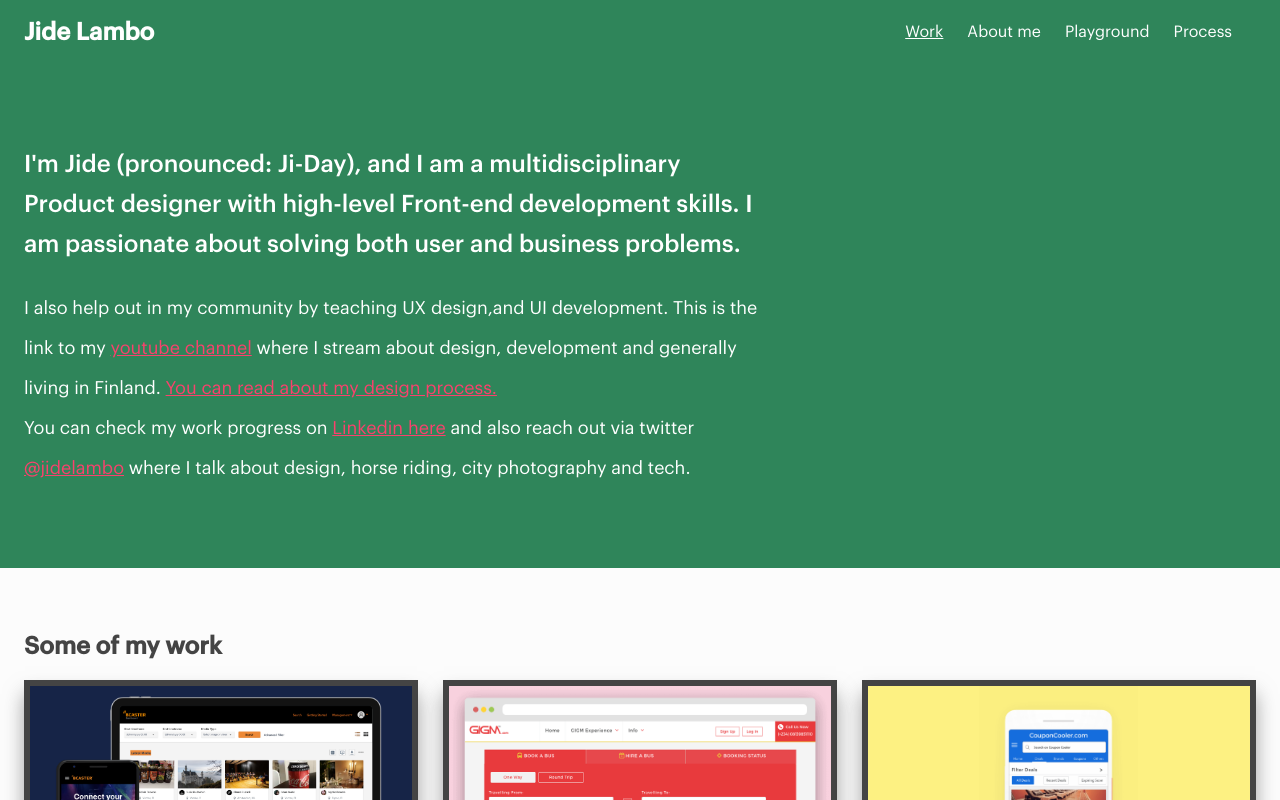
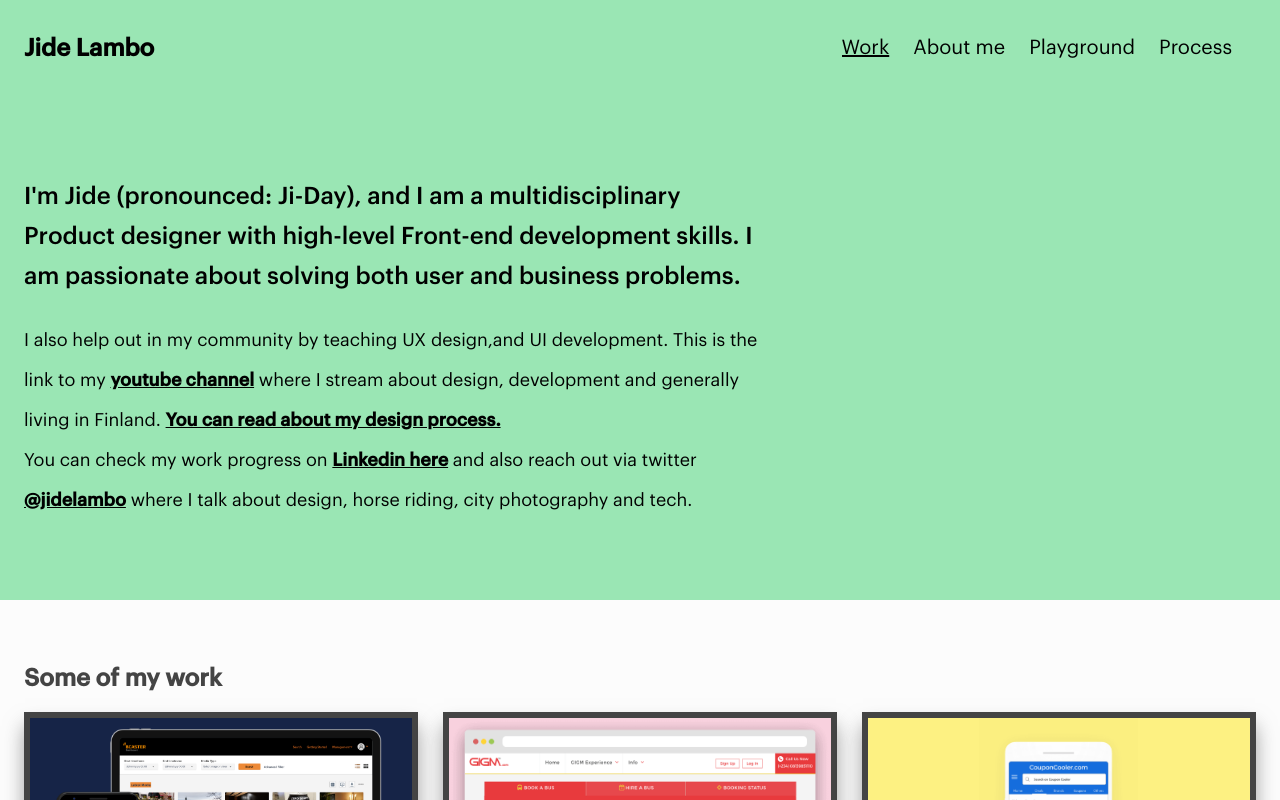
Before and after one commit to JideLambo/portfolio, an Angular app: page / in a window 1280 px wide. Shown: the top 800 px of the page. Built offline with nearby package versions, Linux system fonts and the light colour scheme.

Commit message:
portfolio update

```diff
--- a/src/app/components/header/header.component.html
+++ b/src/app/components/header/header.component.html
@@ -1,15 +1,15 @@
-<header class="bg-green-700">
+<header class="bg-green-300">
   <div
-    class="container mx-auto w-full h-auto md:h-16 flex flex-wrap md:flex-no-wrap items-center justify-between"
+    class="container mx-auto w-full h-auto md:h-24 flex flex-wrap md:flex-no-wrap items-center justify-between"
   >
     <div class="brand-wrap">
-      <h2 class="text-2xl font-bold text-white">
+      <h2 class="text-2xl font-bold text-black">
         <a routerLink="/">Jide Lambo</a>
       </h2>
     </div>
 
     <div class="header-menu-wrap overflow-y-scroll">
-      <ul class="menu-group">
+      <ul class="menu-group md:text-xl">
         <li class="mr-6">
           <a
             routerLink="/"
--- a/src/app/components/header/header.component.scss
+++ b/src/app/components/header/header.component.scss
@@ -5,7 +5,7 @@
 
   .brand-wrap {
     a {
-      color: #333333;
+      color: #fff;
       text-decoration: none;
     }
   }
@@ -35,7 +35,7 @@
 
       a {
         text-decoration: none;
-        color: #fff;
+        color: #000;
 
         &.active {
           text-decoration: underline;
--- a/src/app/components/home-briefs/home-briefs.component.html
+++ b/src/app/components/home-briefs/home-briefs.component.html
@@ -1,24 +1,26 @@
-<section class="py-20 bg-green-700">
+<section class="py-20 bg-green-300">
   <div class="container">
     <div class="max-w-6xl brief-wrap">
-      <h2 class="text-2xl font-medium text-white leading-10 mb-6">
+      <h2 class="text-2xl font-medium text-black leading-10 mb-6">
         I'm Jide (pronounced: Ji-Day), and I am a multidisciplinary Product
         designer with high-level Front-end development skills. I am passionate
         about solving both user and business problems.
       </h2>
-      <article class="text-lg text-white leading-10">
+      <article class="text-lg text-black leading-10">
         <p>
           I also help out in my community by teaching UX design,and UI
           development. This is the link to my
           <a
             href="https://www.youtube.com/jidelambo"
             target="_blank"
-            class="color-pink underline"
+            class="text-black font-semibold underline"
             >youtube channel</a
           >
           where I stream about design, development and generally living in
           Finland.
-          <a routerLink="/design-process" class="color-pink underline"
+          <a
+            routerLink="/design-process"
+            class="text-black font-semibold underline"
             >You can read about my design process.</a
           >
         </p>
@@ -28,14 +30,14 @@
           <a
             href="https://www.linkedin.com/in/jidelambo/"
             target="_blank"
-            class="color-pink underline"
+            class="text-black font-semibold underline"
             >Linkedin here</a
           >
           and also reach out via twitter
           <a
             href="http://twitter.com/jidelambo"
             target="_blank"
-            class="color-pink underline"
+            class="text-black font-semibold underline"
             >@jidelambo</a
           >
           where I talk about design, horse riding, city photography and tech.
--- a/src/index.html
+++ b/src/index.html
@@ -2,7 +2,7 @@
 <html lang="en">
   <head>
     <!-- Global site tag (gtag.js) - Google Analytics -->
-    <script
+    <!-- <script
       async
       src="https://www.googletagmanager.com/gtag/js?id=UA-46434346-1"
     ></script>
@@ -14,18 +14,18 @@
       gtag("js", new Date());
 
       gtag("config", "UA-46434346-1");
-    </script>
+    </script> -->
 
     <meta http-equiv="Content-Type" content="text/html; charset=utf-8" />
     <meta name="viewport" content="width=device-width, initial-scale=1.0" />
     <meta
       name="description"
-      content="I am Jide Lambo, a Helsinki based UX designer and developer. I'm a user-driven designer and  comfortable with each part of the design process, from research to exceptional UI design, through to shipping production code"
+      content="I am Jide Lambo, a Helsinki based product designer and developer. I'm a user-driven designer and  comfortable with each part of the design process, from research to exceptional UI design, through to shipping production code"
     />
     <meta name="author" content="Jide Lambo" />
     <meta
       name="Keywords"
-      content="User Experience, UX designer, User Interface, UI designer, Mobile app Design, web design Nigeria, web design Finland, web design lagos, web design helsinki, Nigeria web designer, Finland web designer, Finland ux designer, website design nigeria, e-commerce website, website development in Nigeria, web design company, Nigerian website designer company, web design companies in nigeria, website design companies in nigeria, website designers in lagos nigeria, lagos website design, Android developer, iphone interface designer, ipad interface designer, iOS designer, web designer, website designer, lagos, web site designers in Nigeria, web design firm, web site designers in Lagos, nigeria web 2.0 design services, web portal developers, website, web, e-commerce, Website design, web design, web developer, website builder, web development, website design in finland, website designers in nigeria, ux developer, ui designer"
+      content="User Experience, UX designer, User Interface, UI designer, Mobile app Design, web design Nigeria, UX designer Finland, web design lagos, web design helsinki, Nigeria web designer, Finland web designer, Finland ux designer, website design nigeria, e-commerce website, website development in Nigeria, web design company, Nigerian website designer company, web design companies in nigeria, website design companies in nigeria, website designers in lagos nigeria, lagos website design, Android developer, iphone interface designer, ipad interface designer, iOS designer, web designer, website designer, lagos, web site designers in Nigeria, web design firm, web site designers in Lagos, nigeria web 2.0 design services, web portal developers, website, web, e-commerce, Website design, web design, web developer, website builder, web development, website design in finland, website designers in nigeria, ux developer, ui designer"
     />
     <meta
       property="og:title"
@@ -33,11 +33,11 @@
     />
     <meta
       property="og:description"
-      content="I am Jide Lambo, a UX and UI designer with development skills based in Helsinki, Finland. I'm a user-driven designer and  comfortable with each part of the design process, from research to exceptional UI design, through to shipping production code"
+      content="I am Jide Lambo, a product designer with development skills based in Helsinki, Finland. I'm a user-driven designer and  comfortable with each part of the design process, from research to exceptional UI design, through to shipping production code"
     />
     <meta property="og:url" content="http://guidelagos.com" />
 
-    <title>Jide Lambo - UX Designer | Developer | building things</title>
+    <title>Jide Lambo - UX Designer | Developer | Building things</title>
     <base href="/" />
 
     <meta name="viewport" content="width=device-width, initial-scale=1" />
```
